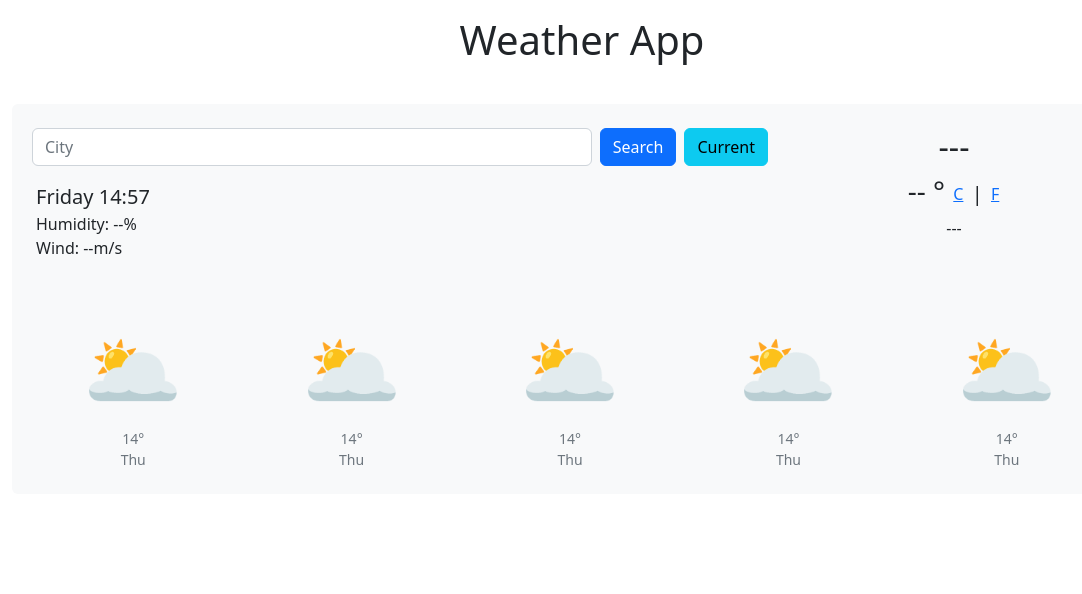
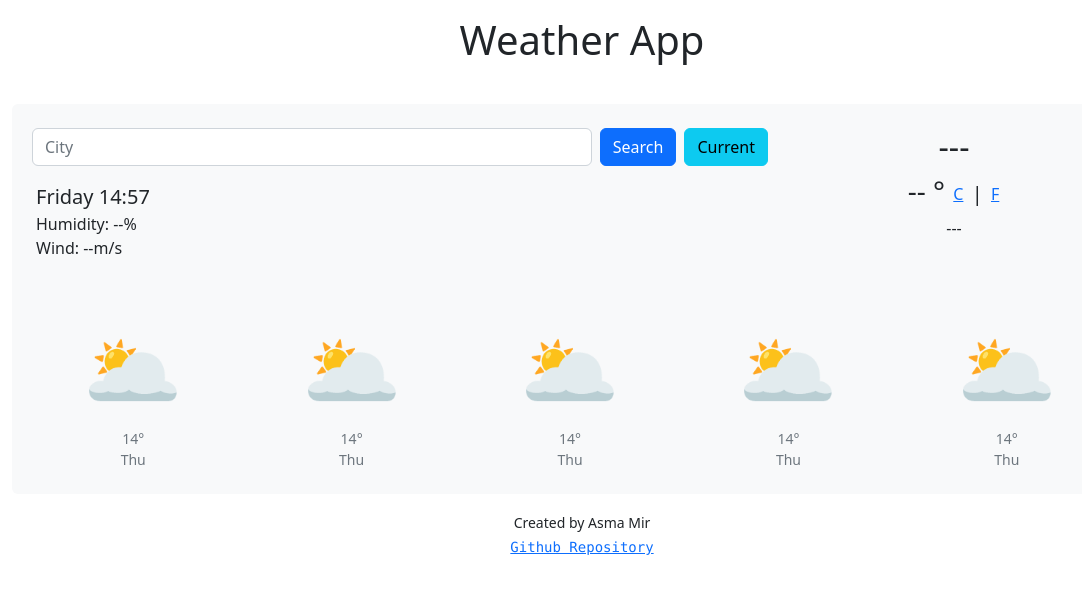
Before and after one commit to Matin297/shecodes-weather-app, a plain HTML site: page index.html in a window 1280 px wide. Shown: the whole page, without its empty margins (58-1140 px from the left). Drawn offline with nearby package versions, Linux system fonts and the light colour scheme.

Commit message:
add a link to github repo

```diff
--- a/index.html
+++ b/index.html
@@ -91,7 +91,16 @@
         </div>
       </section>
     </main>
-
+    <footer class="text-center">
+      <small>Created by Asma Mir</small>
+      <br />
+      <a
+        target="_blank"
+        href="https://github.com/Matin297/shecodes-weather-app/tree/main"
+      >
+        <code>Github Repository</code>
+      </a>
+    </footer>
     <script src="src/index.js"></script>
   </body>
 </html>
```
